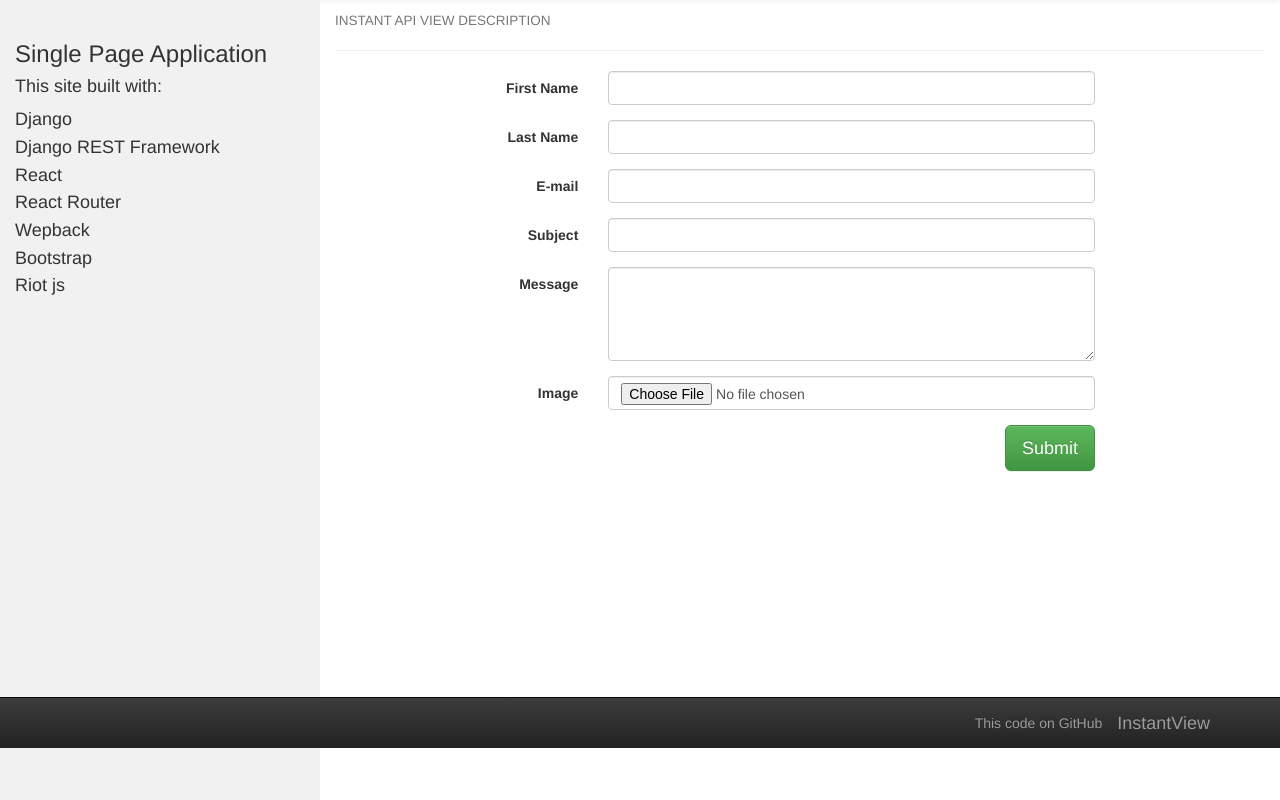
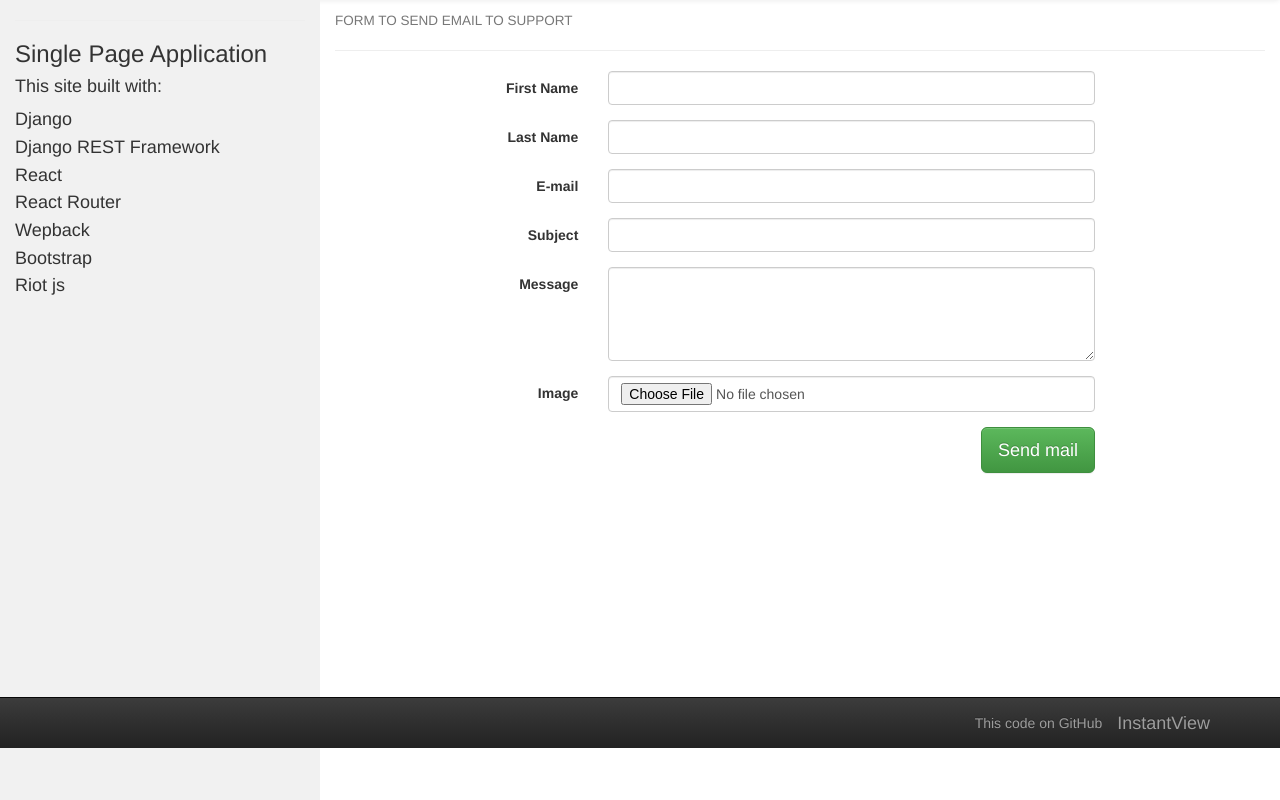
Before and after one commit to conformist-mw/django_react, a Django app: page /instant/support/ in a window 1280 px wide. Shown: the part 52-852 px from the top of the page. Run offline with Django 3.2, Linux system fonts and the light colour scheme; some libraries are stand-ins or nearby versions.

Commit message:
fix browse button in firefox, added description block

```diff
--- a/instant/templates/instant/support.html
+++ b/instant/templates/instant/support.html
@@ -1,6 +1,15 @@
 {% extends 'instant/base.html' %}
 {% load static %}
 {% block title %}Support page{% endblock %}
+{% block head-extra %}
+<style type="text/css">
+  #id_image {
+    /* fix image field in firefox */
+    height: auto;
+  }
+</style>
+{% endblock %}
+{% block description %}Form to send email to support{% endblock %}
 {% block content %}
   <div id="content">
     <div class="col-md-8 col-md-offset-2">
@@ -31,7 +40,7 @@
         {% endfor %}
         <div class="form-group">
           <div class="col-sm-offset-2 col-sm-10 text-right">
-            <button type="submit" class="btn btn-success btn-lg">Submit</button>
+            <button type="submit" class="btn btn-success btn-lg">Send mail</button>
           </div>
         </div>
       </form>
```
